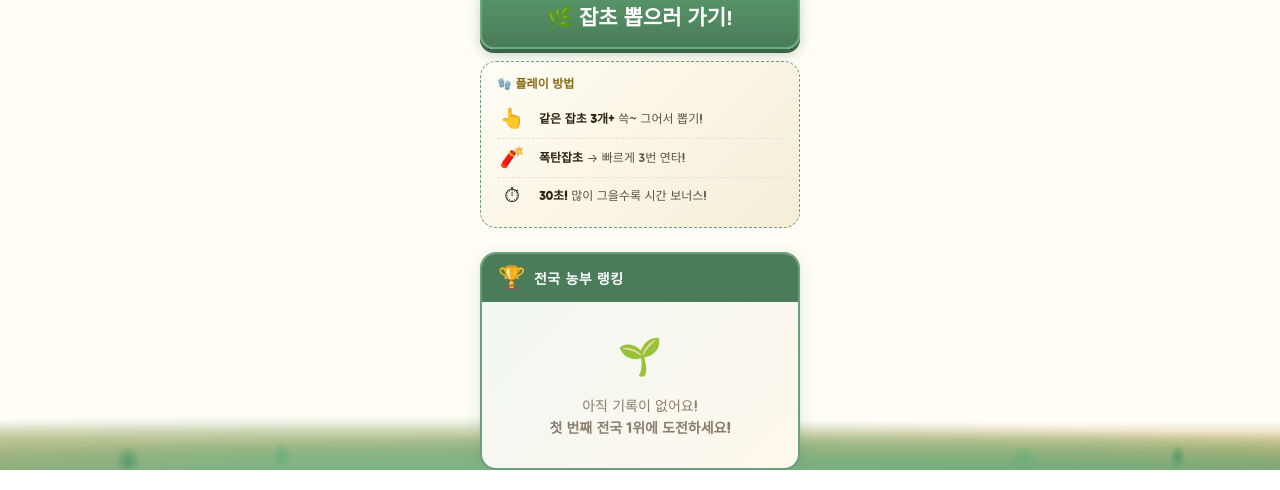
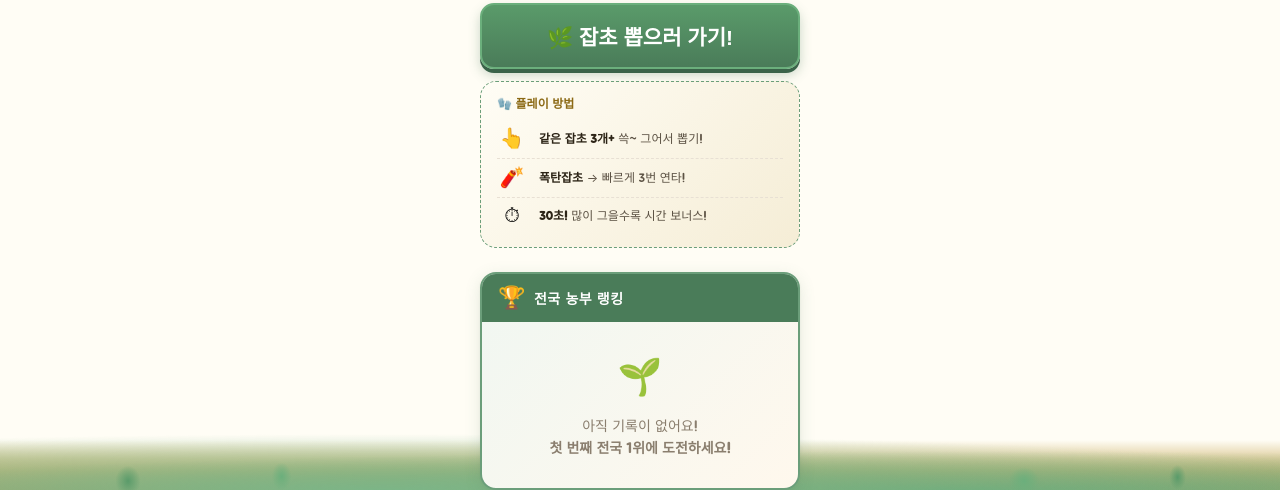
Before and after one commit to ssuksak/weed_puller, a website: page index.html in a window 1280 px wide. Shown: the part 935-1425 px from the top of the page. Drawn offline with Linux system fonts and the light colour scheme; no server answers.

Commit message:
fix: 메인화면 상단 여백 56px (내비바 고려)

```diff
--- a/index.html
+++ b/index.html
@@ -590,7 +590,7 @@
   <div id="hud-level" class="hidden"></div>
 
   <!-- Start Screen -->
-  <div id="start-screen" class="screen-overlay" style="padding-top:36px;justify-content:flex-start">
+  <div id="start-screen" class="screen-overlay" style="padding-top:56px;justify-content:flex-start">
     <!-- 사운드 버튼: 우측 상단 -->
     <button id="btn-sound" style="position:absolute;top:10px;right:10px;background:rgba(255,253,245,0.85);border:1px solid var(--farm-gray100);border-radius:8px;padding:5px 10px;font-size:11px;color:var(--farm-gray500);cursor:pointer;pointer-events:auto;font-family:Jua,sans-serif;z-index:21">🔊 ON</button>
 
```
Also changed, not shown: dist/web/index.html, screenshots/32_padding.png (added), screenshots/33_now.png (added), 7 other files.
